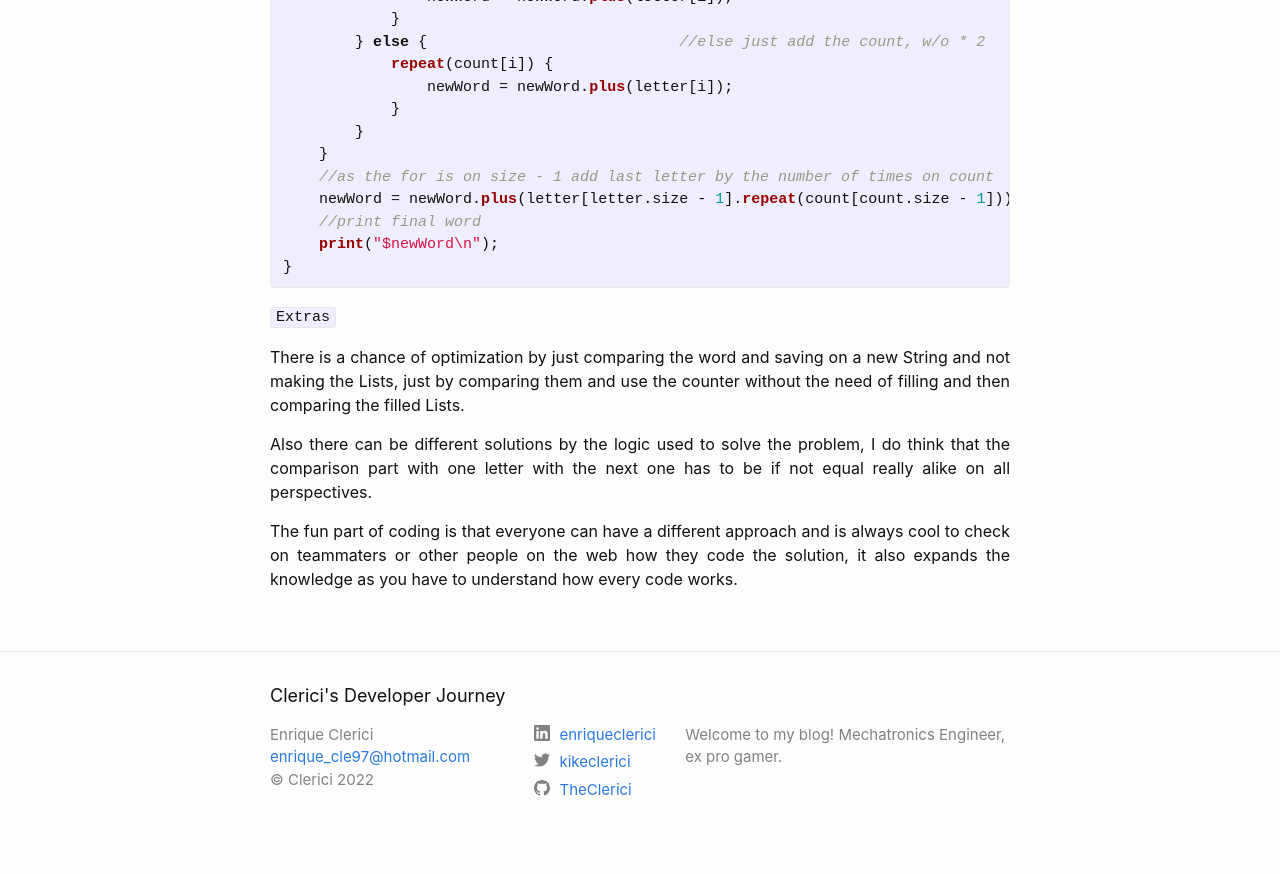
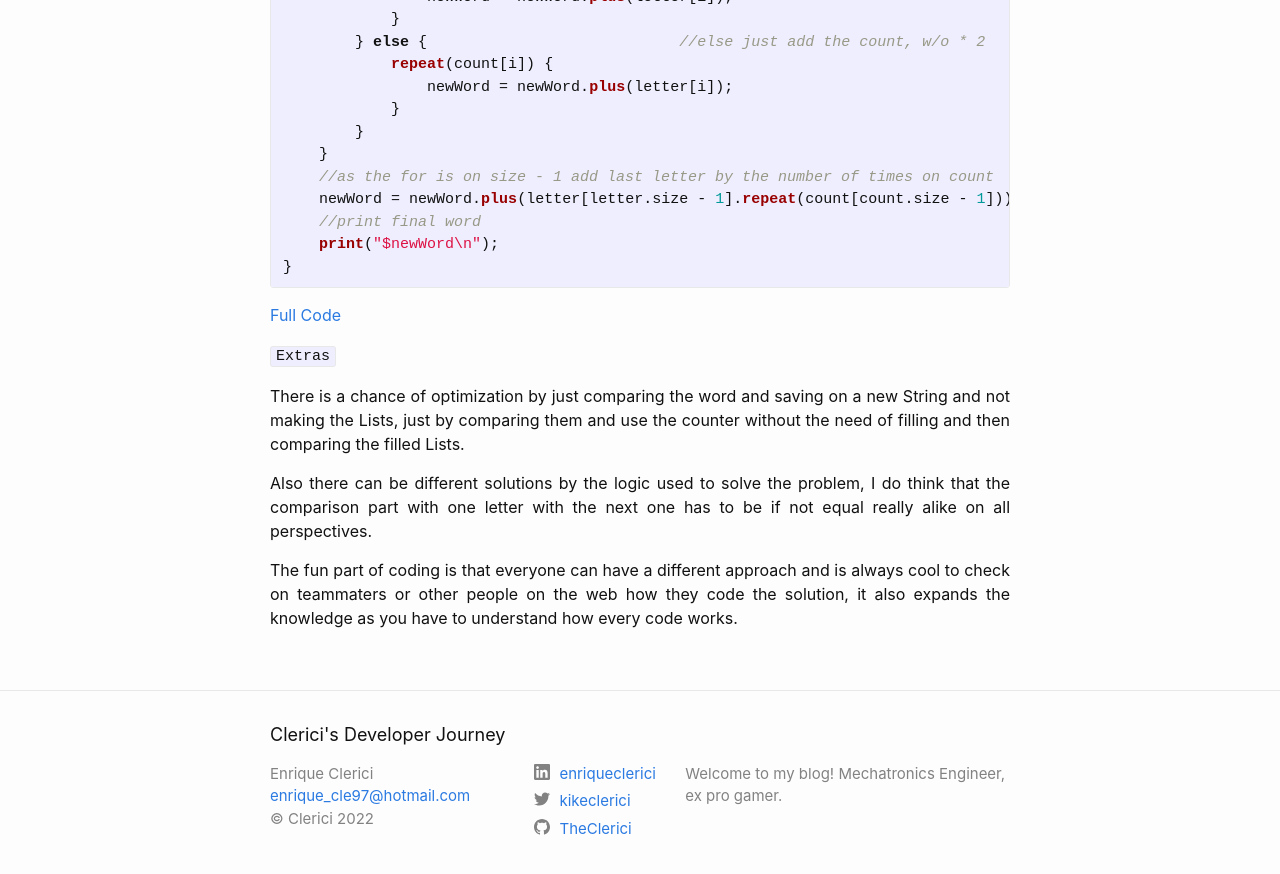
Before and after one commit to TheClerici/my-blog, a Jekyll site: the page built from blog-logs/_posts/2022-10-23-1stTechLog.md, in a window 1280 px wide and 900 px high, scrolled down 3429 px. Shown: the top 874 px of the window. Built offline with Jekyll 4.4.1, drawn with Linux system fonts in a browser that asks for light colours.

Commit message:
add full code to tech log

```diff
--- a/blog-logs/_posts/2022-10-23-1stTechLog.md
+++ b/blog-logs/_posts/2022-10-23-1stTechLog.md
@@ -127,6 +127,8 @@ fun doubleOrOne(word: String) {
 }
 {% endhighlight %}
 
+[Full Code][full-code]
+
 `Extras`
 
 There is a chance of optimization by just comparing the word and saving on a new String and not making the Lists, just by comparing them and use the counter without the need of filling and then comparing the filled Lists.
@@ -136,3 +138,4 @@ Also there can be different solutions by the logic used to solve the problem, I
 The fun part of coding is that everyone can have a different approach and is always cool to check on teammaters or other people on the web how they code the solution, it also expands the knowledge as you have to understand how every code works.
 
 [cj-dor1]: https://codingcompetitions.withgoogle.com/codejam/round/0000000000877ba5/0000000000aa8e9c
+[full-code]: https://theclerici.github.io/my-blog/blog-code/code/2022/10/14/doubleoronething.html
```
